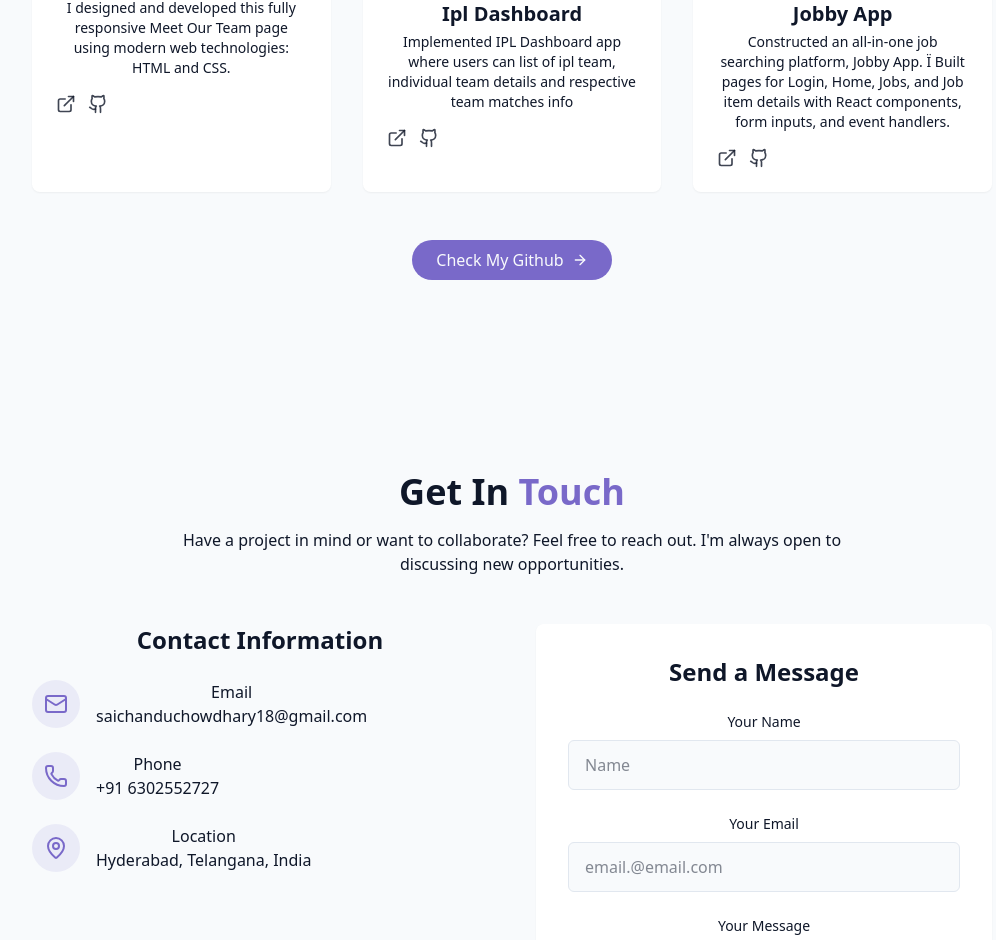
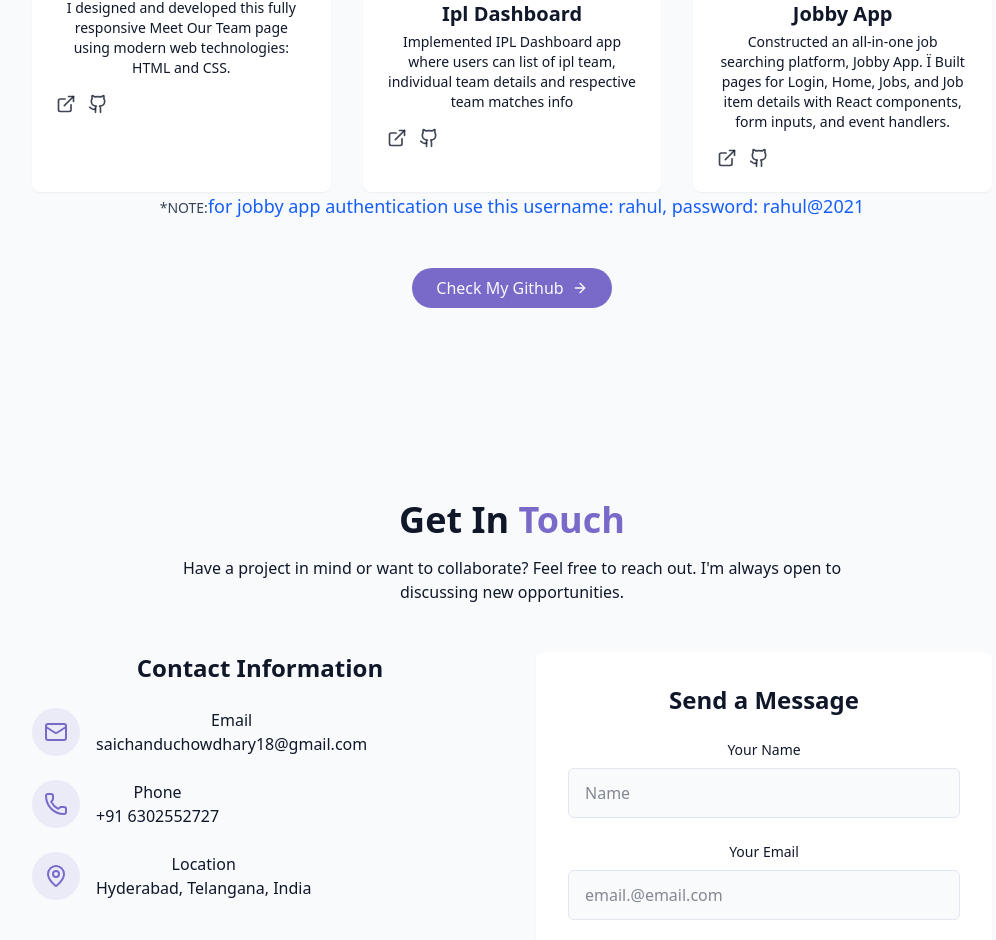
Before and after one commit to saichandu3/My-Protfolio-react, a React (Vite) app: page / in a window 1280 px wide. Shown: the part 3046-3986 px from the top of the page, without its empty margins (128-1124 px from the left). Built offline with nearby package versions, Linux system fonts and the light colour scheme.

Commit message:
Update ProjectsSection.jsx

```diff
--- a/src/components/ProjectsSection.jsx
+++ b/src/components/ProjectsSection.jsx
@@ -95,6 +95,7 @@
             </div>
           ))}
         </div>
+        <p class="text-blue-600 text-lg"><span class="text-gray-700 text-sm">*NOTE:</span>for jobby app authentication use this username: rahul, password: rahul@2021</p>
 
         <div className="text-center mt-12">
           <a
```
